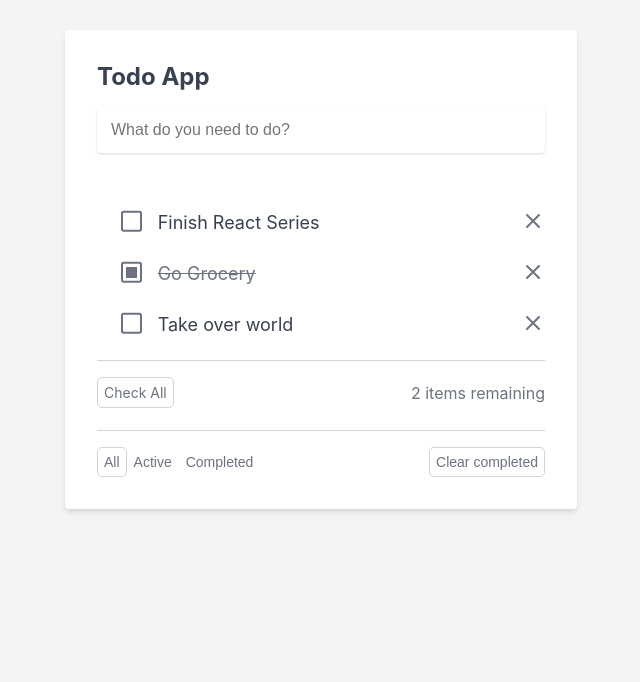
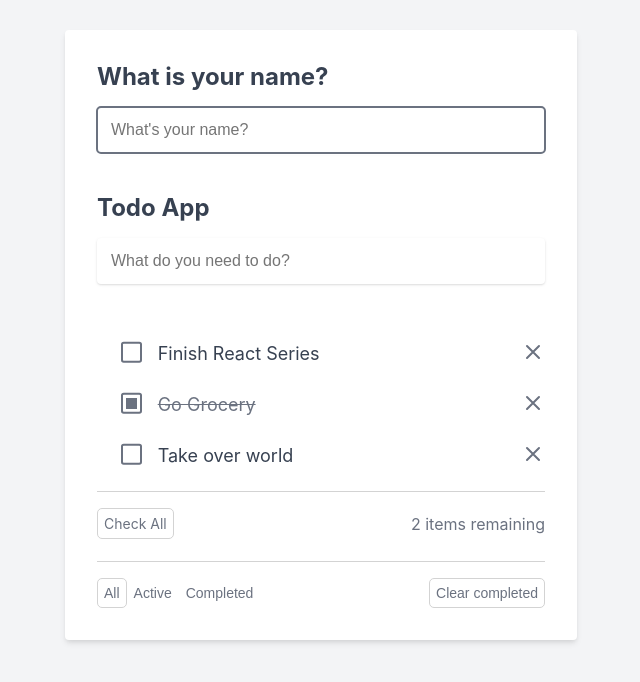
Before and after one commit to jcanaviri42/todo-app-react, a React (Vite) app: page / in a window 1280 px wide. Shown: the top 682 px of the page, without its empty margins (319-959 px from the left). Built offline with nearby package versions, Linux system fonts and the light colour scheme.

Commit message:
how useEffect works

```diff
--- a/src/App.jsx
+++ b/src/App.jsx
@@ -92,7 +92,7 @@ export default function App() {
   }
 
   const remainingCalculation = () =>  {
-    // console.log('calculating remaining todos. This is slow.');
+    // console.log('calculating remaining todos. This is slow.')
     // for (let index = 0; index < 2000000000; index++) {}
     return todos.filter((todo) => !todo.isComplete).length
   }
@@ -116,9 +116,29 @@ export default function App() {
     if (filter === 'completed') return todos.filter((todo) => todo.isComplete)
   }
 
+  // Set the focus when page load the first time
+  useEffect(() => {
+    nameInputEl.current.focus()
+  }, [])
+
   return (
     <div className="todo-app-container">
       <div className="todo-app">
+
+        <div className="name-container">
+          <h2>What is your name?</h2>
+          <form>
+            <input
+              type="text"
+              ref={nameInputEl}
+              className="todo-input"
+              placeholder="What's your name?"
+              value={name}
+              onChange={(e) => setName(e.target.value)} />
+          </form>
+          {name && <p className="name-label">Hello, {name}!</p> }
+        </div>
+
         <h2>Todo App</h2>
         <TodoForm addTodo={addTodo} />
         {todos.length > 0 ? (
```
